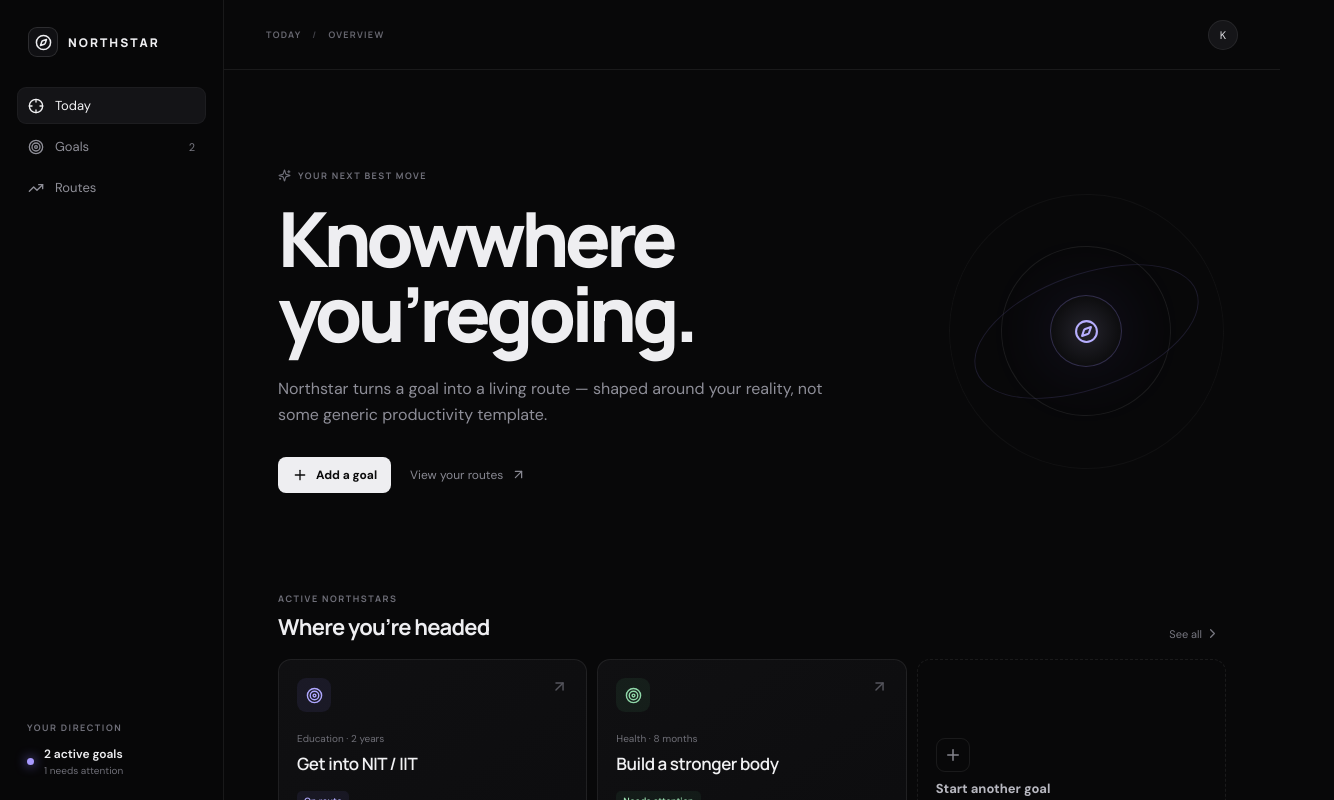
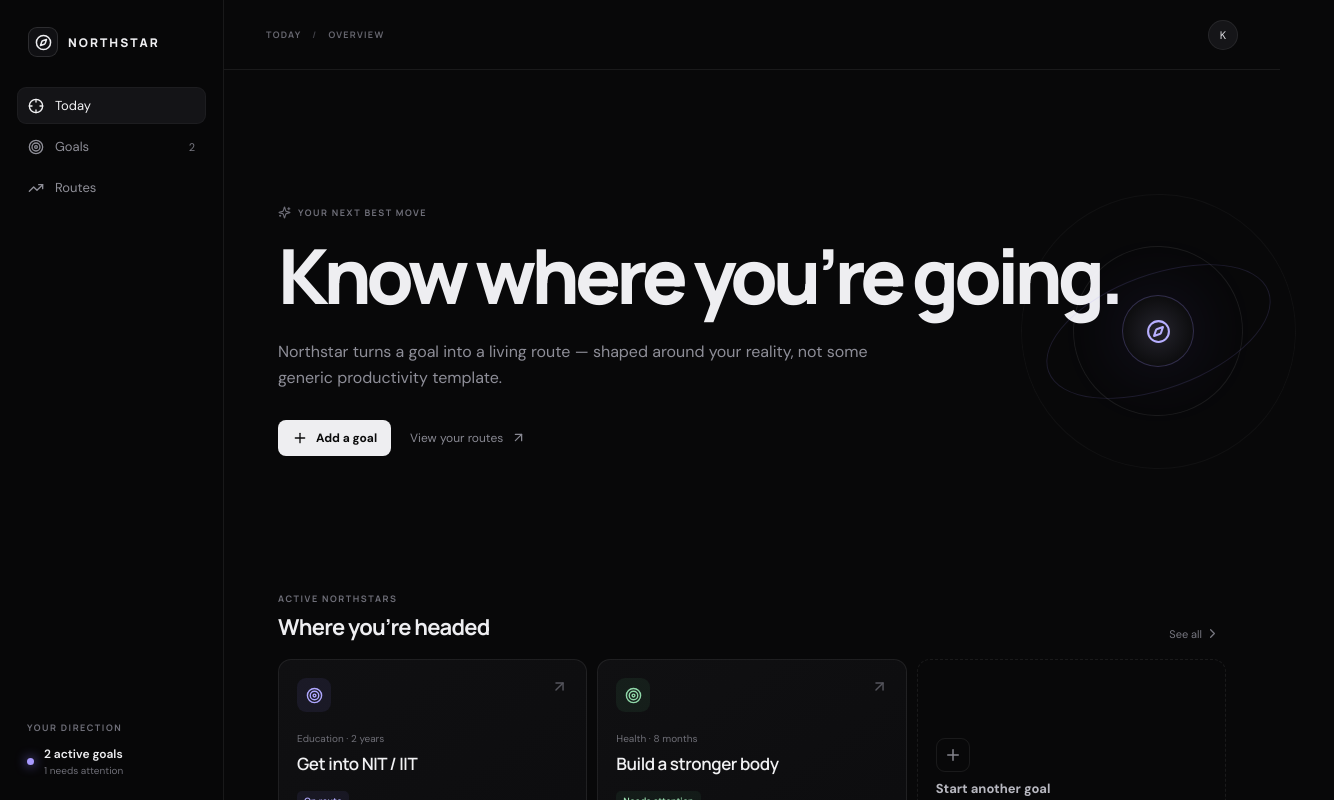
Before and after one commit to Kentaakakashi/Northstar, a React (Vite) app: page / in a window 1280 px wide. Shown: the top 800 px of the page, 1334 px wide, since content can reach past the window. Built offline with nearby package versions, Linux system fonts and the light colour scheme.

Commit message:
refactor: use React Bits blur text selectively

```diff
--- a/src/App.jsx
+++ b/src/App.jsx
@@ -1,4 +1,5 @@
 import { motion } from "motion/react";
+import BlurText from "./components/BlurText";
 import {
   ArrowUpRight,
   ChevronRight,
@@ -28,25 +29,6 @@
     milestones: ["Baseline", "Training system", "Consistency"],
   },
 ];
-
-function StaggeredText({ children, className = "" }) {
-  return (
-    <span className={className} aria-label={children}>
-      {children.split(" ").map((word, index) => (
-        <motion.span
-          key={word + index}
-          className="word"
-          initial={{ opacity: 0, y: 12, filter: "blur(8px)" }}
-          animate={{ opacity: 1, y: 0, filter: "blur(0px)" }}
-          transition={{ delay: index * 0.045, duration: 0.55, ease: [0.22, 1, 0.36, 1] }}
-        >
-          {word}
-          {index < children.split(" ").length - 1 ? " " : ""}
-        </motion.span>
-      ))}
-    </span>
-  );
-}
 
 function RoutePreview() {
   return (
@@ -106,7 +88,7 @@
           <section className="hero" id="today">
             <div className="hero-copy">
               <p className="eyebrow"><Sparkles size={13} /> YOUR NEXT BEST MOVE</p>
-              <h1><StaggeredText>Know where you’re going.</StaggeredText></h1>
+              <h1><BlurText text="Know where you’re going." delay={55} stepDuration={0.3} /></h1>
               <p className="hero-sub">
                 Northstar turns a goal into a living route — shaped around your reality,
                 not some generic productivity template.
```
